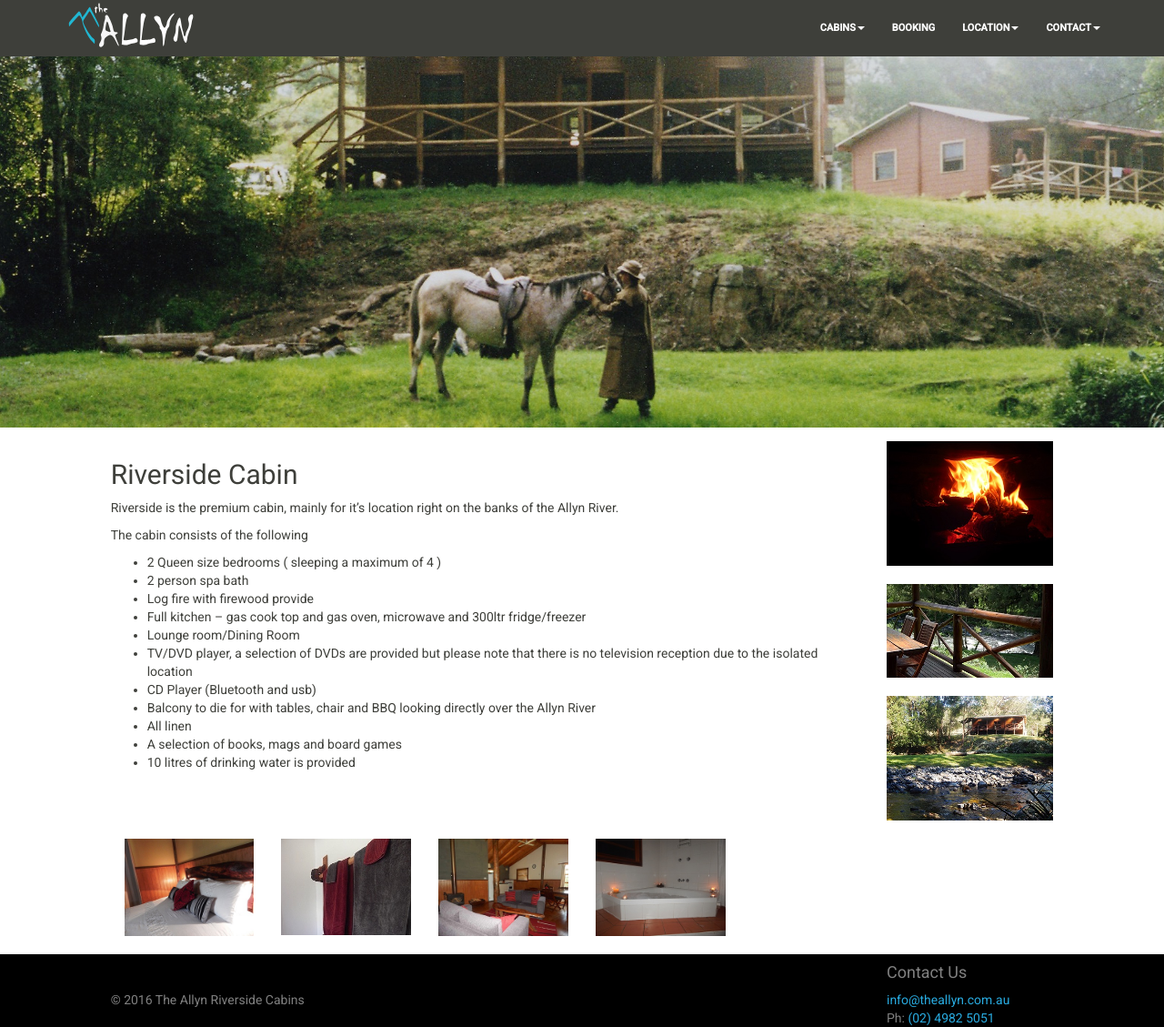
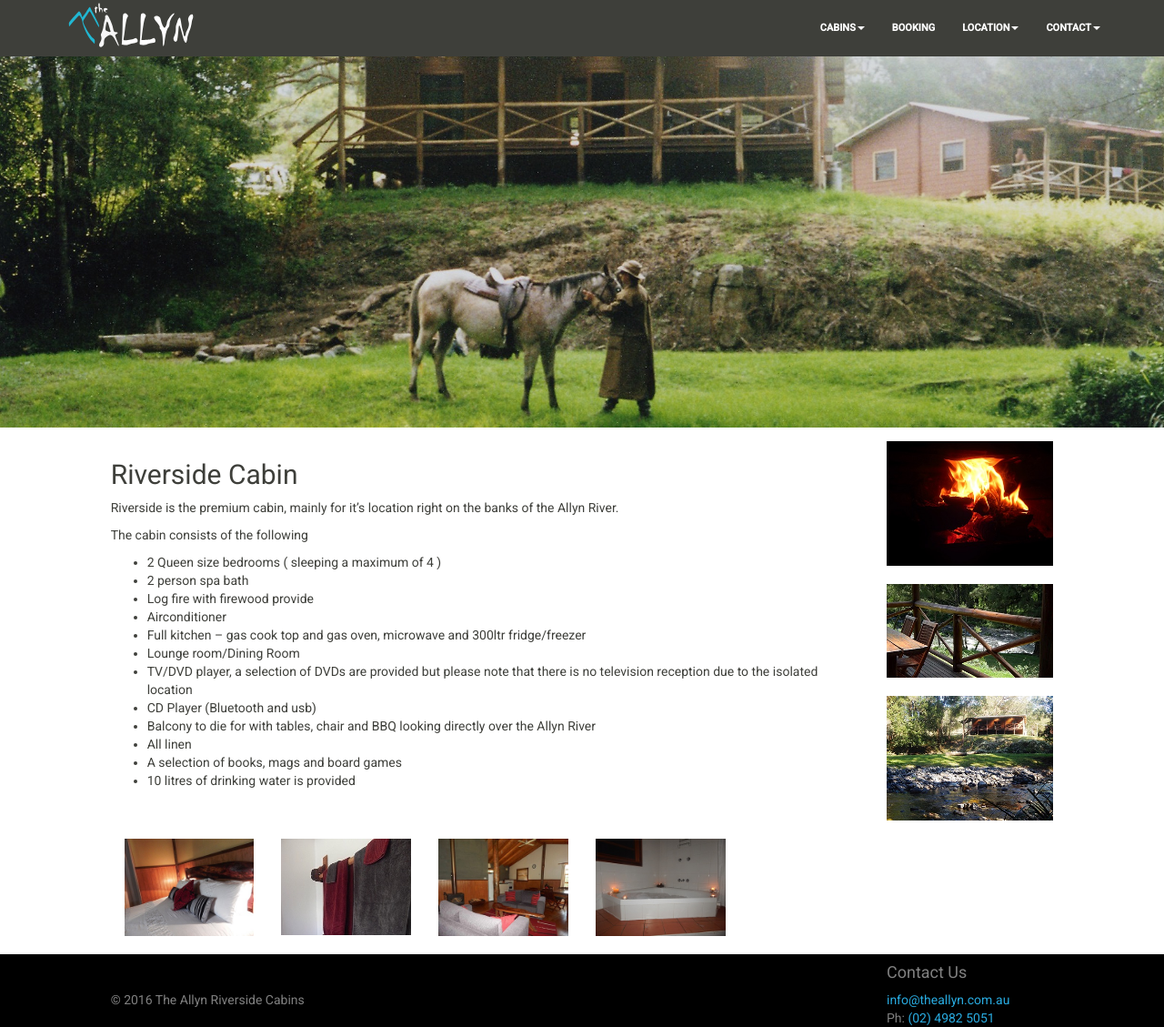
Before and after one commit to samuraibeach/theallyn, a Jekyll site: the page built from riverside-cabin.md, in a window 1280 px wide and 1129 px high. Shown: the whole window at 91% size. Built offline with Jekyll 4.4.1, drawn with Linux system fonts in a browser that asks for light colours.

Commit message:
Update riverside-cabin.md

```diff
--- a/riverside-cabin.md
+++ b/riverside-cabin.md
@@ -33,6 +33,7 @@ The cabin consists of the following
 - 2 Queen size bedrooms ( sleeping a maximum of 4 )
 - 2 person spa bath
 - Log fire with firewood provide
+- Airconditioner
 - Full kitchen – gas cook top and gas oven, microwave and 300ltr fridge/freezer
 - Lounge room/Dining Room
 - TV/DVD player, a selection of DVDs are provided but please note that there is no television reception due to the isolated location
```
